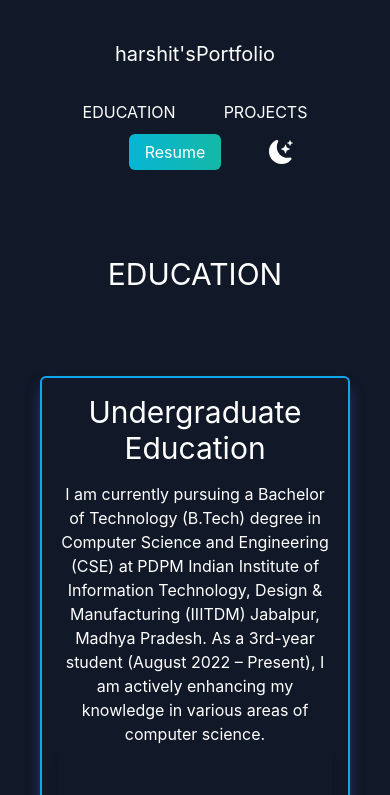
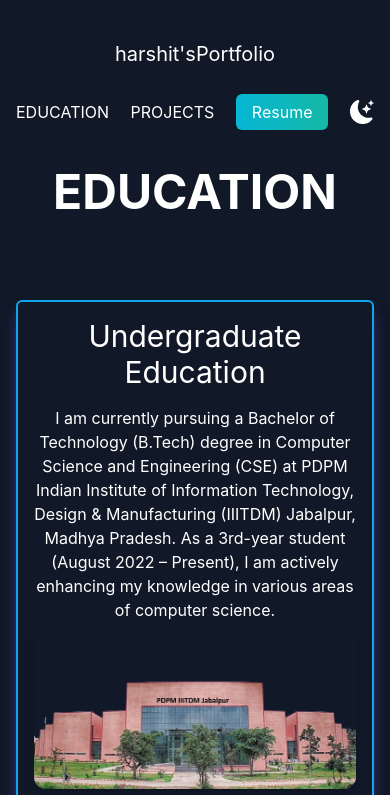
Before and after one commit to harshit-G51102/Portfolio, a Next.js app: page /education in a window 390 px wide. Shown: the top 795 px of the page. Built offline with nearby package versions, Linux system fonts and the light colour scheme.

Commit message:
Resolved issue #17: Improved navbar for mobile, adjusted margin and padding

```diff
--- a/components/Navbar.jsx
+++ b/components/Navbar.jsx
@@ -25,20 +25,20 @@ const Navbar = ({ darkMode, toggleDarkMode,isanimate }) => {
 
 
   return (
-    <nav className="py-10 mb-12 gap-8 flex flex-wrap justify-between dark:text-white md:px-20 lg:px-40">
+    <nav className="py-10 gap-8 flex flex-wrap justify-between dark:text-white md:px-20 lg:px-40">
       <h1 className=" navh font-burtons text-xl text-center w-full md:w-auto">
         <Link href="/">harshit&apos;sPortfolio</Link>
       </h1>
-      <ul className="flex flex-wrap items-center justify-center gap-4 w-full md:w-auto">
+      <ul className="flex flex-wrap items-center justify-between gap-1 sm:gap-4 w-full md:w-auto">
         <li className="navli">
           <Link href="/education">EDUCATION</Link>
         </li>
         <li className="navli">
-          <Link href="/projects" className="ml-8">PROJECTS</Link>
+          <Link href="/projects" className=" ">PROJECTS</Link>
         </li>
         <li className="navli">
           <Link
-            className="bg-gradient-to-r from-cyan-500 to-teal-500 text-white px-4 py-2 border-none rounded-md ml-8"
+            className="bg-gradient-to-r from-cyan-500 to-teal-500 text-white px-4 py-2 border-none rounded-md"
             href="/resume/22bcs103_harshit_1.pdf"
             target="_blank"
             rel="noopener noreferrer"
@@ -49,7 +49,7 @@ const Navbar = ({ darkMode, toggleDarkMode,isanimate }) => {
         <li className="navli">
           <BsFillMoonStarsFill
             onClick={toggleDarkMode}
-            className="cursor-pointer text-2xl ml-8"
+            className="cursor-pointer text-2xl "
           />
         </li>
       </ul>
--- a/pages/education/index.js
+++ b/pages/education/index.js
@@ -27,11 +27,11 @@ function Education() {
                 <meta name="description" content="My Education" />
                 <link rel="icon" href="/favicon.ico" />
             </Head>
-            <main className=" bg-white px-10 dark:bg-gray-900 min-h-[100vh] pb-8">
+            <main className=" bg-white px-4 md:px-10 dark:bg-gray-900 min-h-[100vh] pb-8">
             <Navbar darkMode={darkMode} toggleDarkMode={toggleDarkMode} isanimate={false}/>
                 <section>
                     <div className="text-center md:px-40 mb-20">
-                        <h3 className="text-3xl py-1 dark:text-white ">EDUCATION</h3>
+                        <h3 className="text-5xl font-bold py-1 dark:text-white ">EDUCATION</h3>
                     </div>
                     <div className=" w-full border-2 border-sky-500 rounded-md shadow-lg shadow-indigo-500/50 dark:text-white p-4 grid-cols-1 md:grid grid-cols-3 gap-4 mb-8">
                         <div className="col-span-2 text-center flex  items-center">
--- a/pages/index.js
+++ b/pages/index.js
@@ -21,22 +21,22 @@ export default function Home() {
     const ctx = gsap.context(() => {
       const tl1 = gsap.timeline();
       gsap.from("h2", {
-        scale:1.5,
-        // y:-20,
-        // opacity: 0,
+        // scale:1.5,
+        y:-60,
+        opacity: 0,
         // duration: .5,
         // delay:1
       });
       gsap.from("h3", {
-        scale:1.5,
-        // y:-20,
-        // opacity: 0,
+        // scale:1.5,
+        y:-60,
+        opacity: 0,
         // duration: 1,
       });
       gsap.from("p", {
-        scale:1.5,
-        // y:-20,
-        // opacity: 0,
+        // scale:1.5,
+        y:-60,
+        opacity: 0,
         // duration: 1,
       });
       gsap.from(".pic", {
@@ -70,10 +70,10 @@ export default function Home() {
         <meta name="description" content="Harshit Gangwar's Portfolio Website" />
         <link rel="icon" href="/favicon.ico" />
       </Head>
-      <main className="bg-white px-10 dark:bg-gray-900">
+      <main className="bg-white px-4 md:px-10 dark:bg-gray-900">
         <section className="min-h-screen lg:pr-16">
           <Navbar darkMode={darkMode} toggleDarkMode={toggleDarkMode} isanimate={true}/>
-          <div className="text-center grid grid-cols-1 lg:grid-cols-4 gap-0">
+          <div className="text-center grid grid-cols-1 lg:grid-cols-4 gap-0 mt-12">
             <div className="col-span-3">
               <h2 className="text-5xl py-2 text-teal-600 font-medium dark:text-teal-400 md:text-6xl">
                 Harshit Gangwar
--- a/pages/projects/foodOrdering.js
+++ b/pages/projects/foodOrdering.js
@@ -29,7 +29,7 @@ function FoodOrdering() {
                 <meta name="description" content="Food Ordering project" />
                 <link rel="icon" href="/favicon.ico" />
             </Head>
-            <main className=" bg-white px-10 dark:bg-gray-900 min-h-[100vh] pb-8">
+            <main className=" bg-white px-4 md:px-10 dark:bg-gray-900 min-h-[100vh] pb-8">
             <Navbar darkMode={darkMode} toggleDarkMode={toggleDarkMode} isanimate={false}/>
                 <section>
                     <div className="text-center md:px-40 mb-20">
--- a/pages/projects/index.js
+++ b/pages/projects/index.js
@@ -33,7 +33,7 @@ function Projects() {
                 <Navbar darkMode={darkMode} toggleDarkMode={toggleDarkMode} isanimate={false} />
                 <section>
                     <div className="text-center md:px-40">
-                        <h3 className="text-3xl py-1 dark:text-white ">Projects Showcase</h3>
+                        <h3 className="text-5xl font-bold py-1 dark:text-white ">Projects Showcase</h3>
                         <p className="text-md py-2 leading-8 text-gray-800 dark:text-gray-200">
                             Explore my collection of projects highlighting my skills in programming, problem-solving, and web development. Each project reflects my dedication to learning and creating efficient software solutions.
                         </p>
@@ -41,7 +41,7 @@ function Projects() {
                             Dive into my journey as a third-year B.Tech student at IIIT Jabalpur, showcasing real-world applications and innovative designs built with modern technologies.
                         </p>
                     </div>
-                    <div className="grid-cols-1 sm:grid grid-cols-2 md:grid grid-cols-3 gap-10 md:p-10 pb-10" >
+                    <div className="grid-cols-1 lg:grid grid-cols-3 md:grid grid-cols-2 gap-10 md:p-10 pb-10" >
                         <div className="text-center shadow-lg  rounded-xl my-10  dark:bg-white flex-1 flex flex-col">
                             {/* <div className="relative h-56 w-full text-5xl group rounded-xl md:-m-8 shadow-lg bg-[url('/merneats.png')] bg-cover bg-center">
                                 <div className="absolute rounded-xl inset-0 group-hover:bg-white group-hover:bg-opacity-50 "></div>
--- a/pages/projects/meetups.js
+++ b/pages/projects/meetups.js
@@ -28,7 +28,7 @@ function Meetups() {
                 <meta name="description" content="Meetups Project" />
                 <link rel="icon" href="/favicon.ico" />
             </Head>
-            <main className=" bg-white px-10 dark:bg-gray-900 min-h-[100vh] pb-8">
+            <main className=" bg-white px-4 md:px-10 dark:bg-gray-900 min-h-[100vh] pb-8">
             <Navbar darkMode={darkMode} toggleDarkMode={toggleDarkMode} isanimate={false}/>
                 <section>
                     <div className="text-center md:px-40 mb-20">
--- a/pages/projects/quotes.js
+++ b/pages/projects/quotes.js
@@ -30,7 +30,7 @@ function Quotes() {
                 <meta name="description" content="Meetups Project" />
                 <link rel="icon" href="/favicon.ico" />
             </Head>
-            <main className=" bg-white px-10 dark:bg-gray-900 min-h-[100vh] pb-8">
+            <main className=" bg-white px-4 md:px-10 dark:bg-gray-900 min-h-[100vh] pb-8">
             <Navbar darkMode={darkMode} toggleDarkMode={toggleDarkMode} isanimate={false}/>
                 <section>
                     <div className="text-center md:px-40 mb-20">
```
